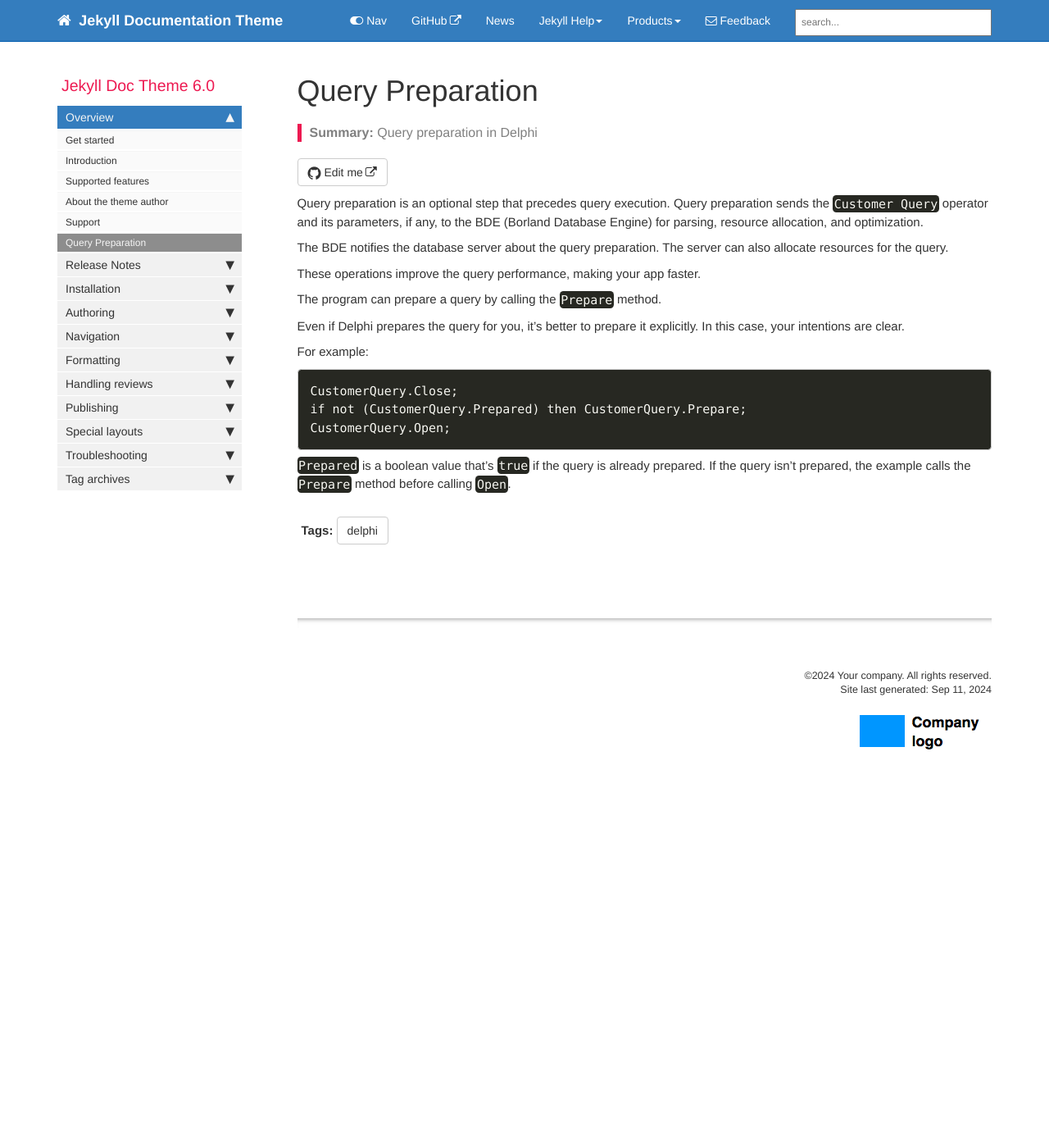
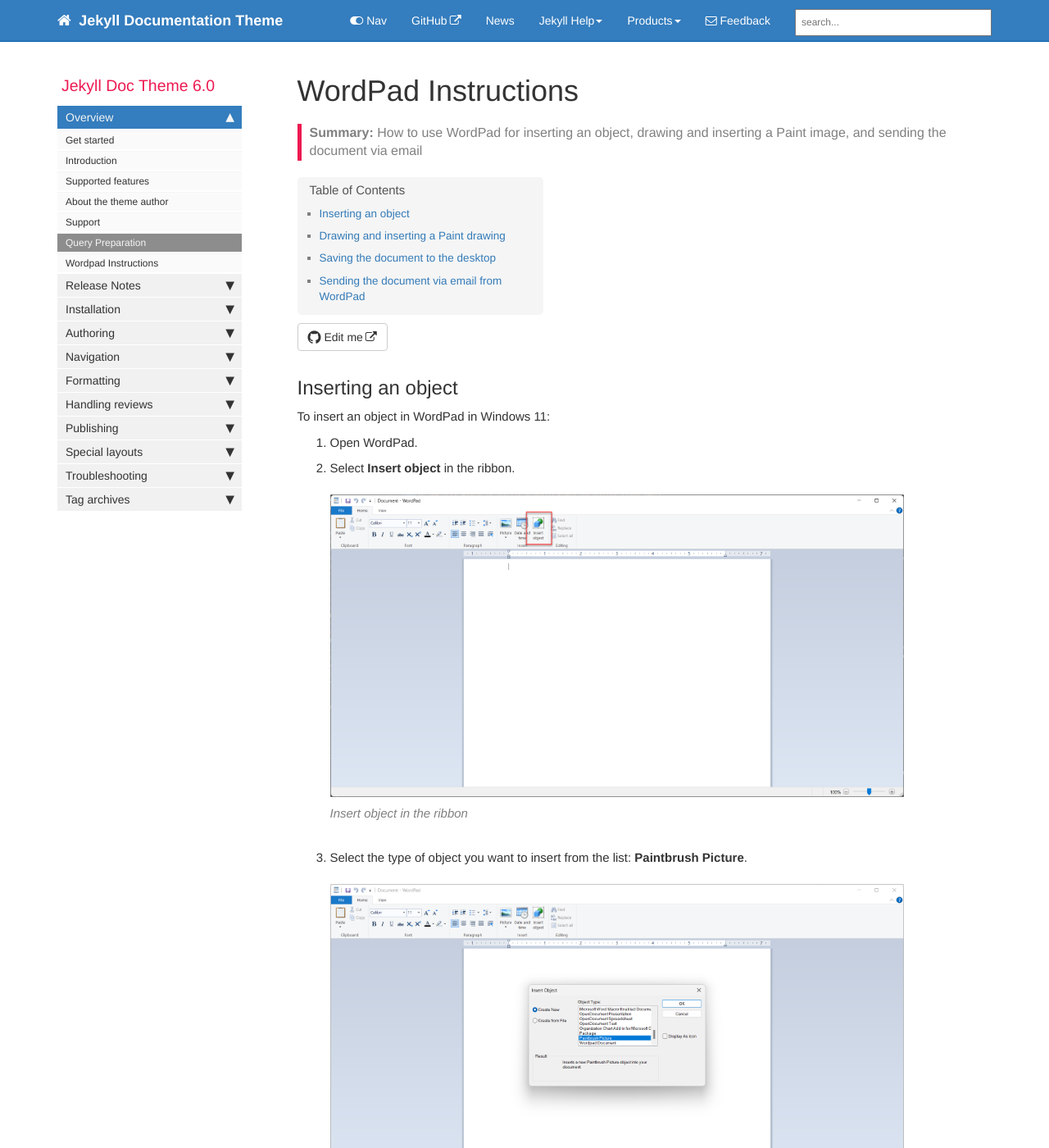
Before and after one commit to ivancheban/documentation-theme-jekyll-gh-pages, a Jekyll site: the page built from pages/mydoc/mydoc_wordpad.md, in a window 1280 px wide and 1400 px high. Shown: the whole window at 82% size. Built offline with Jekyll 4.4.1, drawn with Linux system fonts in a browser that asks for light colours; comment, search, counter and statistics services are not loaded; some of the changed text lies outside the part shown.

Commit message:
added wordpad instructions

```diff
--- a/_data/sidebars/mydoc_sidebar.yml
+++ b/_data/sidebars/mydoc_sidebar.yml
@@ -46,6 +46,10 @@ entries:
 
     - title: Query Preparation
       url: /mydoc_query_preparation.html
+      output: web
+
+    - title: Wordpad Instructions
+      url: /mydoc_wordpad.html
       output: web
 
   - title: Release Notes
--- a/_data/tags.yml
+++ b/_data/tags.yml
@@ -14,3 +14,4 @@ allowed-tags:
   - troubleshooting
   - mobil
   - delphi
+  - wordpad
--- /dev/null
+++ b/pages/mydoc/mydoc_wordpad.md
@@ -0,0 +1,55 @@
+---
+title: WordPad Instructions
+tags: [wordpad]
+keywords: search
+summary: "How to use WordPad for inserting an object, drawing and inserting a Paint image, and sending the document via email"
+sidebar: mydoc_sidebar
+permalink: mydoc_query_preparation.html
+folder: mydoc
+---
+
+## Inserting an object
+
+To insert an object in WordPad in Windows 11:
+
+1. Open WordPad.
+
+1. Select **Insert object** in the ribbon.
+
+    {% include image.html file="insert-object.png" caption="Insert object in the ribbon" %}
+
+1. Select the type of object you want to insert from the list: **Paintbrush Picture**.
+
+    {% include image.html file="object-type.png" caption="Select the object type" %}
+
+1. Click OK to insert the selected object.
+
+The Paint bitmap image window opens.
+
+## Drawing and inserting a Paint drawing
+
+Open Paint separately
+Create your drawing in Paint
+Select the entire drawing (Ctrl+A)
+Copy the drawing (Ctrl+C)
+Switch back to WordPad
+Place the cursor where you want to insert the drawing
+Paste the drawing (Ctrl+V)
+
+## Saving the document to the desktop
+
+Click on the "File" menu
+Select "Save As"
+Choose "Desktop" as the save location
+Enter a name for your document
+Click "Save"
+
+## Sending the document via email from WordPad
+
+Click on the "File" menu
+Select "Share"
+Choose "Email"
+Select "Send as attachment"
+Your default email client will open with the document attached
+Fill in the recipient's email address, subject, and message
+Click "Send"
```
Also changed, not shown: pages/tags/tag_wordpad.md (added, +11 -0 lines), images/insert-object.png (added), images/object-type.png (added).
